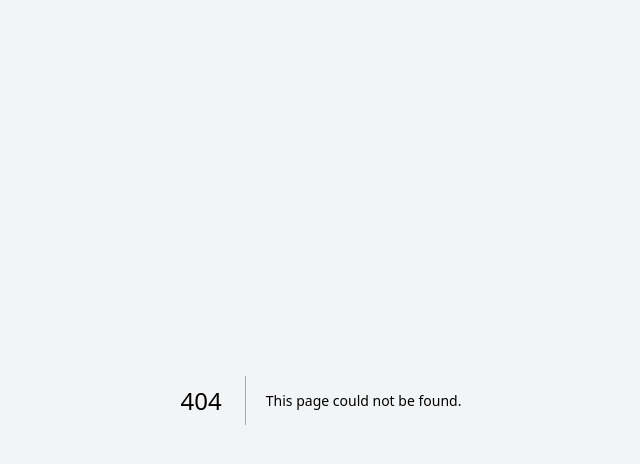
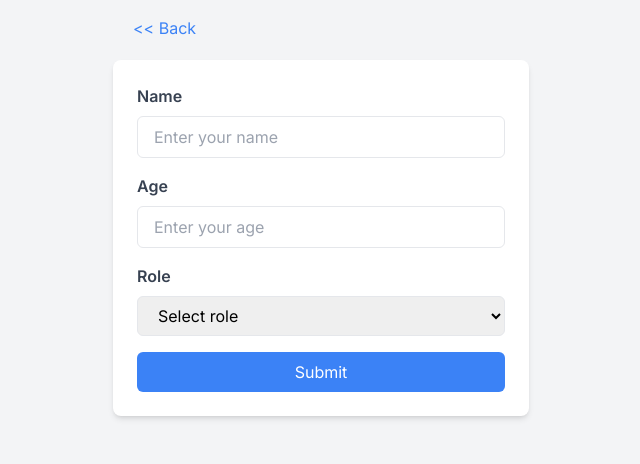
Before and after one commit to ankurnecessary/2_nextjs_bootcamp_sample, a Next.js app: page /1/edit in a window 1280 px wide. Before the commit this address had no page. Shown: the top 464 px of the page, without its empty margins (319-959 px from the left). Built offline with nearby package versions, Linux system fonts and the light colour scheme; no server answers; the database is empty.

Commit message:
[dev]: Now we can edit user. Again with the help of server actions.

```diff
--- /dev/null
+++ b/app/[userId]/edit/action.tsx
@@ -0,0 +1,35 @@
+"use server";
+
+import { PrismaClient } from "@prisma/client";
+import { redirect } from "next/navigation";
+
+const prisma = new PrismaClient();
+
+export async function getUser(id: number) {
+  const user = await prisma.user.findUnique({
+    where: {
+      id
+    }
+  })
+  return user;
+}
+
+export async function editUser(formData: FormData) {
+  const userId = Number(formData.get('userId'));
+  const name = formData.get('name')?.toString();
+  const age = Number(formData.get('age'));
+  const role = formData.get('role')?.toString();
+
+  await prisma.user.update({
+    where: {
+      id: userId
+    },
+    data: {
+      name,
+      age,
+      role
+    }
+  });
+
+  redirect('/');
+}
--- /dev/null
+++ b/app/[userId]/edit/page.tsx
@@ -0,0 +1,83 @@
+import Link from 'next/link';
+import React from 'react'
+import { editUser, getUser } from './action';
+
+const EditUserPage = async({params}:{params: {userId:number}}) => {
+  const userId = Number(params.userId);
+  const user = await getUser(userId);
+  return (
+    <div className="container max-w-md mx-auto p-4">
+      <div className="mb-5 pl-5">
+        <Link href="/" className="text-blue-500">
+          &#60;&#60; Back
+        </Link>
+      </div>
+      <form
+        className="max-w-md mx-auto bg-white p-6 rounded-lg shadow-md"
+        action={editUser}
+      >
+        <input type="hidden" name="userId" defaultValue={user?.id ?? 0} />
+        <div className="mb-4">
+          <label
+            htmlFor="name"
+            className="block text-gray-700 font-semibold mb-2"
+          >
+            Name
+          </label>
+          <input
+            type="text"
+            id="name"
+            name="name"
+            className="w-full px-4 py-2 border rounded-md focus:outline-none focus:ring focus:border-blue-300"
+            placeholder="Enter your name"
+            defaultValue={user?.name ?? ''}
+            required
+          />
+        </div>
+        <div className="mb-4">
+          <label
+            htmlFor="age"
+            className="block text-gray-700 font-semibold mb-2"
+          >
+            Age
+          </label>
+          <input
+            type="number"
+            id="age"
+            name="age"
+            className="w-full px-4 py-2 border rounded-md focus:outline-none focus:ring focus:border-blue-300"
+            placeholder="Enter your age"
+            defaultValue={user?.age ?? ''}
+            required
+          />
+        </div>
+        <div className="mb-4">
+          <label
+            htmlFor="role"
+            className="block text-gray-700 font-semibold mb-2"
+          >
+            Role
+          </label>
+          <select
+            id="role"
+            name="role"
+            className="w-full px-4 py-2 border rounded-md focus:outline-none focus:ring focus:border-blue-300"
+            defaultValue={user?.role ?? ''}
+          >
+            <option value="">Select role</option>
+            <option value="developer" >Developer</option>
+            <option value="designer" >Designer</option>
+          </select>
+        </div>
+        <button
+          type="submit"
+          className="w-full bg-blue-500 text-white py-2 px-4 rounded-md hover:bg-blue-600 focus:outline-none focus:ring focus:border-blue-300"
+        >
+          Submit
+        </button>
+      </form>
+    </div>
+  );
+}
+
+export default EditUserPage
--- a/app/page.tsx
+++ b/app/page.tsx
@@ -41,7 +41,7 @@ export default async function Home() {
               <td className="py-2 px-4">{user.age}</td>
               <td className="py-2 px-4">{user.role}</td>
               <td className="py-2 px-4">
-                <Link href="#" className="underline text-blue-500">
+                <Link href={`/${user.id}/edit`} className="underline text-blue-500">
                   Edit
                 </Link>
               </td>
```
